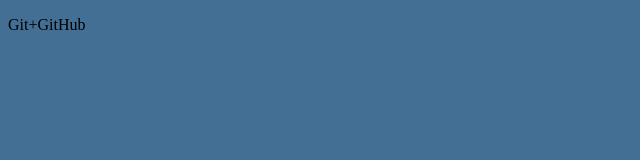
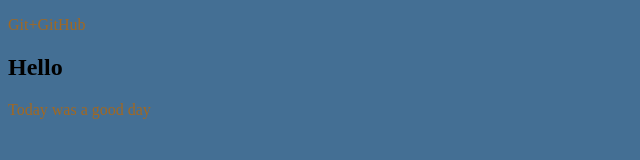
Before and after one commit to Space-item/gitTest, a plain HTML site: page index.html in a window 1280 px wide. Shown: the whole page, without its empty margins (0-640 px from the left). Drawn offline with Linux system fonts and the light colour scheme.

Commit message:
first changing

```diff
--- a/css/main.css
+++ b/css/main.css
@@ -1,3 +1,9 @@
 body {
     background-color: rgb(68, 111, 148);
 }
+p {
+    color: rgb(163, 104, 32);
+}
+h2 {
+    font-size: 50px:
+}
--- a/index.html
+++ b/index.html
@@ -9,5 +9,7 @@
 </head>
 <body>
     <p>Git+GitHub</p>
+    <h2>Hello</h2>
+    <p> Today was a good day</p>
 </body>
 </html>
```
